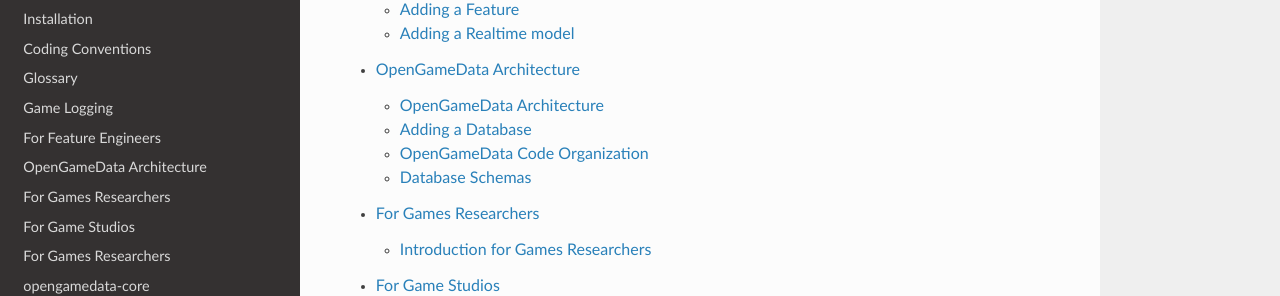
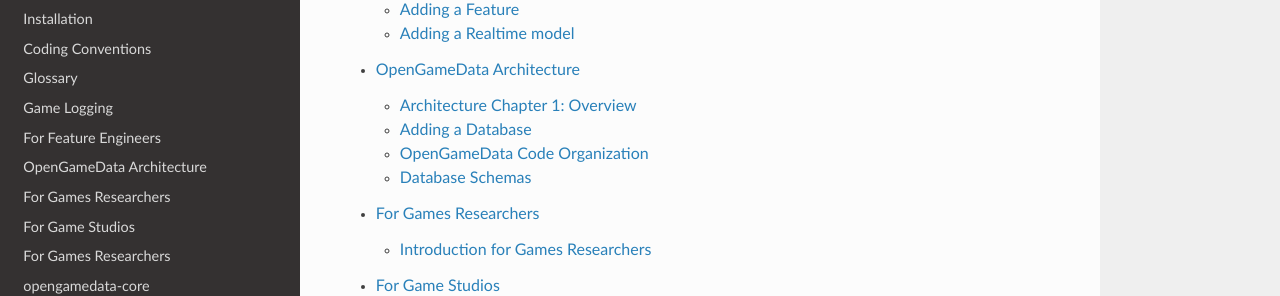
Before and after one commit to opengamedata/opengamedata-doc, a Sphinx documentation site: the page built from source/index.rst, in a window 1280 px wide and 900 px high, scrolled down 662 px. Shown: the part 162-458 px from the top of the window. Built offline with Sphinx 7.4.7 and the Read the Docs theme 2.0.0, drawn with Linux system fonts in a browser that asks for light colours.

Commit message:
Update architecture main page.

```diff
--- a/source/architecture/architecture.rst
+++ b/source/architecture/architecture.rst
@@ -1,13 +1,13 @@
-OpenGameData Architecture
+Architecture Chapter 1: Overview
 ========================================
 
-.. mdinclude:: storage.md
+.. mdinclude:: overview/storage.md
 
-.. mdinclude:: processing.md
-.. graphviz:: architecture.dot
+.. mdinclude:: overview/processing.md
+.. graphviz:: overview/architecture.dot
 
-.. mdinclude:: automation.md
+.. mdinclude:: overview/automation.md
 
-.. mdinclude:: apis.md
+.. mdinclude:: overview/apis.md
 
-.. mdinclude:: dashboards.md
+.. mdinclude:: overview/dashboards.md
```
